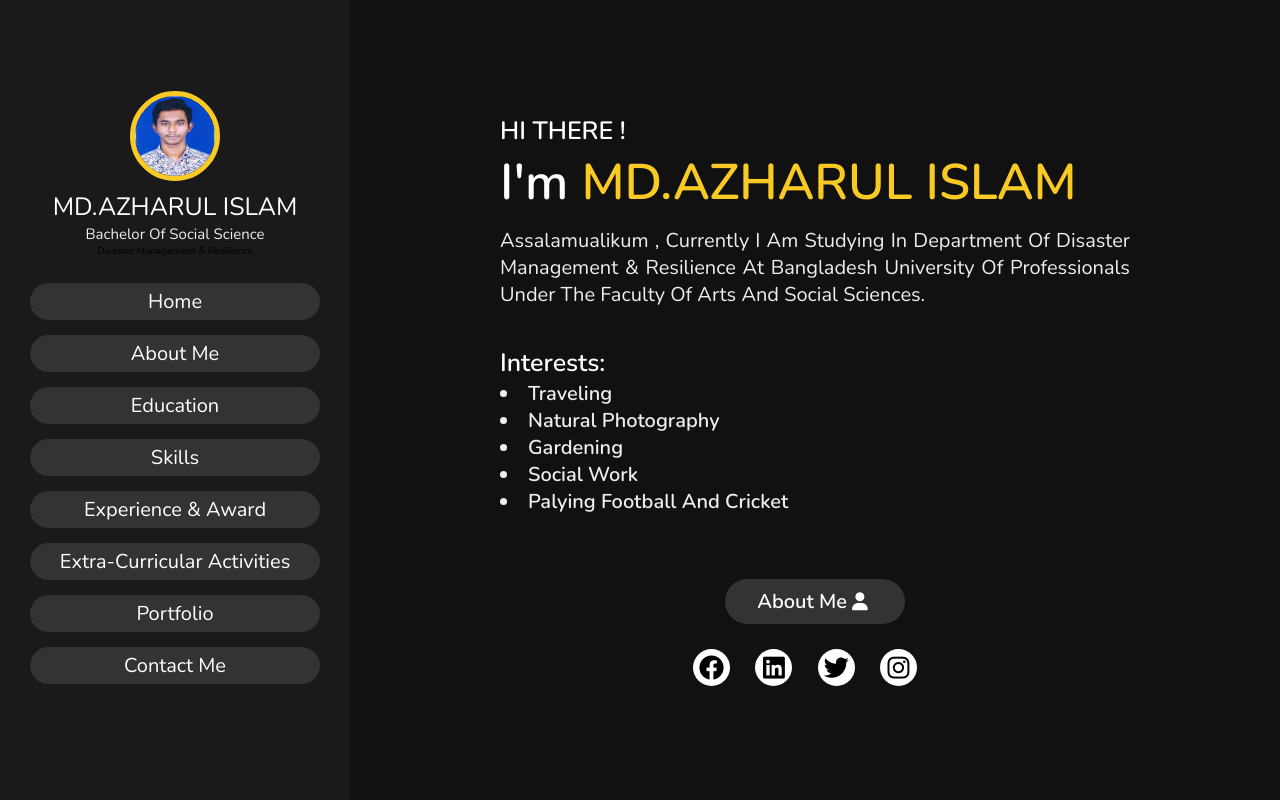
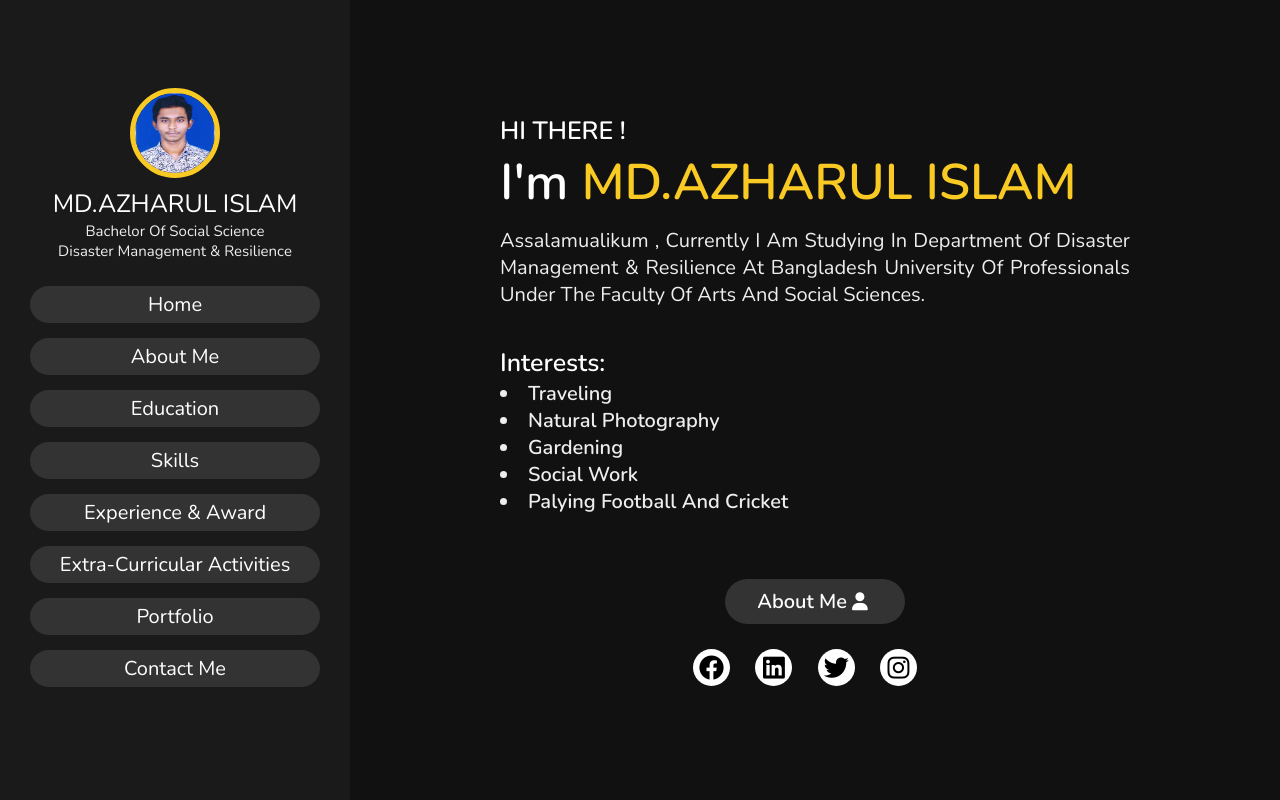
Before and after one commit to azharul97/CV, a plain HTML site: page index.html in a window 1280 px wide. Shown: the top 800 px of the page. Drawn offline with nearby package versions, Linux system fonts and the light colour scheme.

Commit message:
Update index.html

```diff
--- a/index.html
+++ b/index.html
@@ -22,7 +22,7 @@
 		<img src="img/Photo.jpg" alt="">
 		<h3 class="name">MD.AZHARUL ISLAM</h3>
 		<p class="post">Bachelor of Social Science</p>
-		<p class="post"><h5> </h5>Disaster Management & Resilience</h5></p>
+		<p class="post"> Disaster Management & Resilience </p>
 
 	</div>
 	<nav class="navbar">
```
